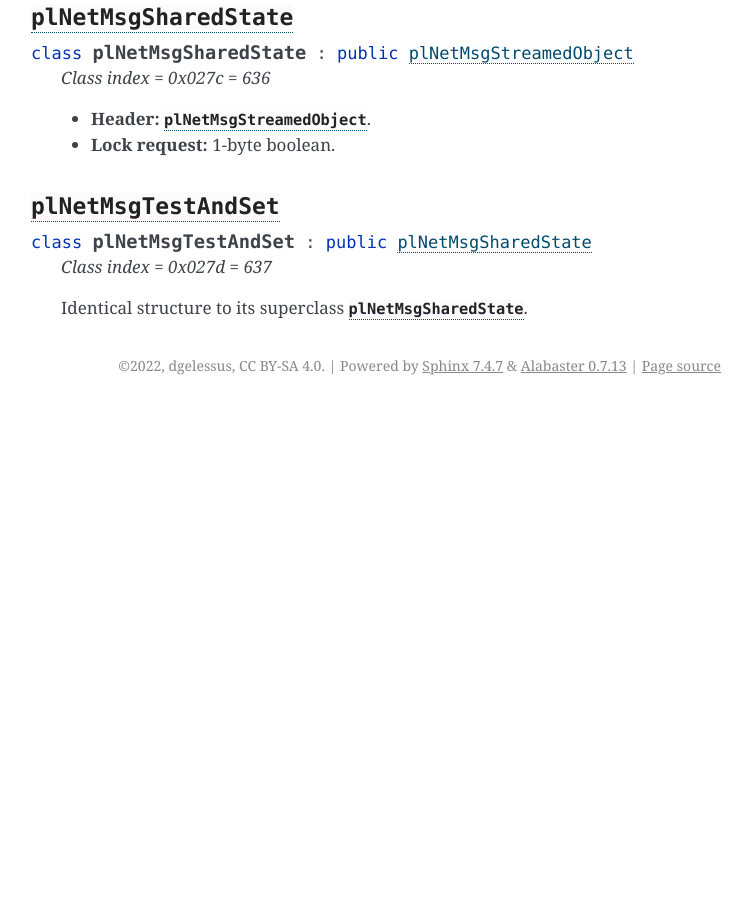
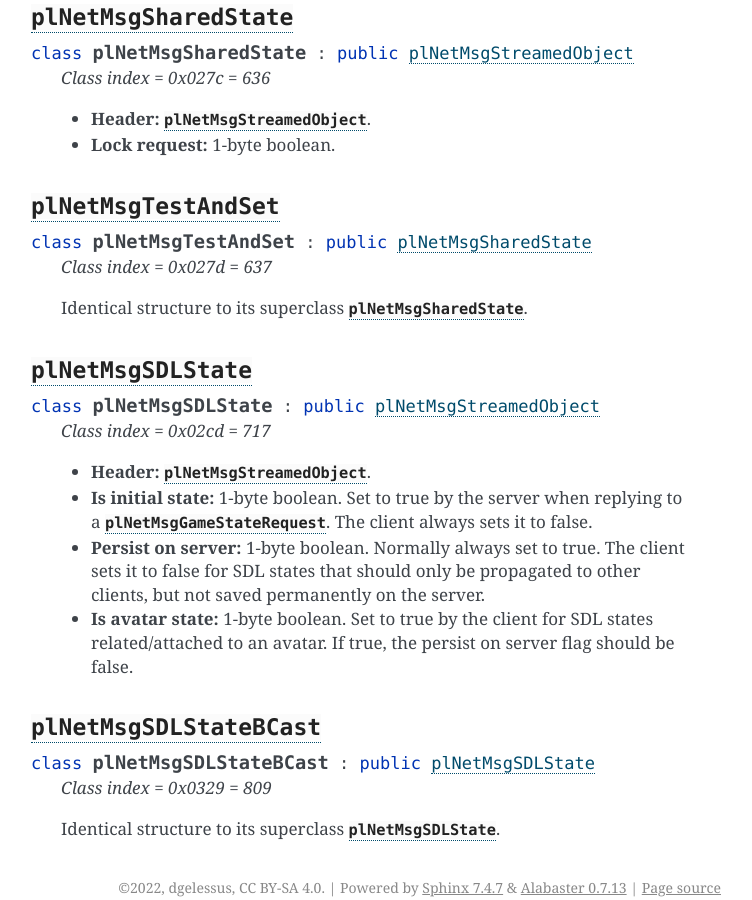
Before and after one commit to dgelessus/NAGUS, a Sphinx documentation site: the page built from docs/uru/game_server.rst, in a window 1280 px wide and 900 px high, scrolled down 11020 px. Shown: the whole window, without its empty margins (389-1141 px from the left). Built offline with Sphinx 7.4.7, drawn with Linux system fonts in a browser that asks for light colours; before the commit the page ends 11425 px from its top, so only the background shows below that; some of the changed text lies outside the part shown.

Commit message:
Document structure of plNetMsgSDLState and plNetMsgSDLStateBCast

```diff
--- a/docs/uru/game_server.rst
+++ b/docs/uru/game_server.rst
@@ -163,9 +163,9 @@ and not supported by MOSS or DIRTSAND
       * :cpp:class:`plNetMsgSharedState` = 0x027c = 636 (abstract)
 
         * :cpp:class:`plNetMsgTestAndSet` = 0x027d = 637 (client -> server)
-      * ``plNetMsgSDLState`` = 0x02cd = 717 (client <-> server)
+      * :cpp:class:`plNetMsgSDLState` = 0x02cd = 717 (client <-> server)
 
-        * ``plNetMsgSDLStateBCast`` = 0x0329 = 809 (client <-> server)
+        * :cpp:class:`plNetMsgSDLStateBCast` = 0x0329 = 809 (client <-> server)
     * ``plNetMsgGetSharedState`` = 0x027e = 638 (client -> server, unused)
     * ``plNetMsgObjStateRequest`` = 0x0286 = 646 (client -> server, unused)
   * ``plNetMsgStream`` = 0x026c = 620 (abstract)
@@ -371,7 +371,7 @@ Common data types
          The open-sourced client code sets this flag in two cases:
 
          * If ``plNetClientRecorder`` is enabled using the console command ``Demo.RecordNet``,
-           this flag is set on all ``plNetMsgSDLState``, ``plNetMsgSDLStateBCast``, ``plNetMsgGameMessage``, and ``plNetMsgLoadClone`` messages.
+           this flag is set on all :cpp:class:`plNetMsgSDLState`, :cpp:class:`plNetMsgSDLStateBCast`, ``plNetMsgGameMessage``, and ``plNetMsgLoadClone`` messages.
          * If voice chat echo has been enabled using the console command ``Net.Voice.Echo``,
            this flag is set on all ``plNetMsgVoice`` messages
            (this is broken in OpenUru clients if compression is disabled using the console command ``Audio.EnableVoiceCompression``).
@@ -418,7 +418,7 @@ Common data types
 
       .. cpp:enumerator:: kNewSDLState = 1 << 10
 
-         When a ``plSDLModifier`` sends a ``plNetMsgSDLState`` (or subclass) message for the first time,
+         When a ``plSDLModifier`` sends a :cpp:class:`plNetMsgSDLState` (or subclass) message for the first time,
          the client sets this flag in the message.
          All further messages from the same ``plSDLModifier`` have it unset.
          Should never be set for other message types.
@@ -439,7 +439,7 @@ Common data types
          Whether the message should be filtered by relevance regions.
          The client sets this flag for ``plNetMsgGameMessage`` (or subclass) messages
          if the wrapped ``plMessage`` has the ``kNetUseRelevanceRegions`` flag set,
-         and for some ``plNetMsgSDLState`` (or subclass) messages caused by ``plArmatureMod``.
+         and for some :cpp:class:`plNetMsgSDLState` (or subclass) messages caused by ``plArmatureMod``.
          Ignored by MOSS and DIRTSAND.
 
       .. cpp:enumerator:: kHasAcctUUID = 1 << 14
@@ -466,7 +466,7 @@ Common data types
 
          Set for all :cpp:class:`plNetMsgRoomsList`, ``plNetMsgObjStateRequest``, ``plNetMsgMembersListReq``, and ``plNetMsgServerToClient`` messages
          (including subclasses, if any).
-         DIRTSAND also sets it for some ``plNetMsgSDLStateBCast`` messages.
+         DIRTSAND also sets it for some :cpp:class:`plNetMsgSDLStateBCast` messages.
          MOSS, DIRTSAND, and the client never use this flag for anything.
          Unclear if Cyan's server software does anything with it.
 
@@ -610,3 +610,32 @@ Common data types
    *Class index = 0x027d = 637*
 
    Identical structure to its superclass :cpp:class:`plNetMsgSharedState`.
+
+:cpp:class:`plNetMsgSDLState`
+^^^^^^^^^^^^^^^^^^^^^^^^^^^^^
+
+.. cpp:class:: plNetMsgSDLState : public plNetMsgStreamedObject
+
+   *Class index = 0x02cd = 717*
+
+   * **Header:** :cpp:class:`plNetMsgStreamedObject`.
+   * **Is initial state:** 1-byte boolean.
+     Set to true by the server when replying to a :cpp:class:`plNetMsgGameStateRequest`.
+     The client always sets it to false.
+   * **Persist on server:** 1-byte boolean.
+     Normally always set to true.
+     The client sets it to false for SDL states that should only be propagated to other clients,
+     but not saved permanently on the server.
+   * **Is avatar state:** 1-byte boolean.
+     Set to true by the client for SDL states related/attached to an avatar.
+     If true,
+     the persist on server flag should be false.
+
+:cpp:class:`plNetMsgSDLStateBCast`
+^^^^^^^^^^^^^^^^^^^^^^^^^^^^^^^^^^
+
+.. cpp:class:: plNetMsgSDLStateBCast : public plNetMsgSDLState
+
+   *Class index = 0x0329 = 809*
+
+   Identical structure to its superclass :cpp:class:`plNetMsgSDLState`.
```
